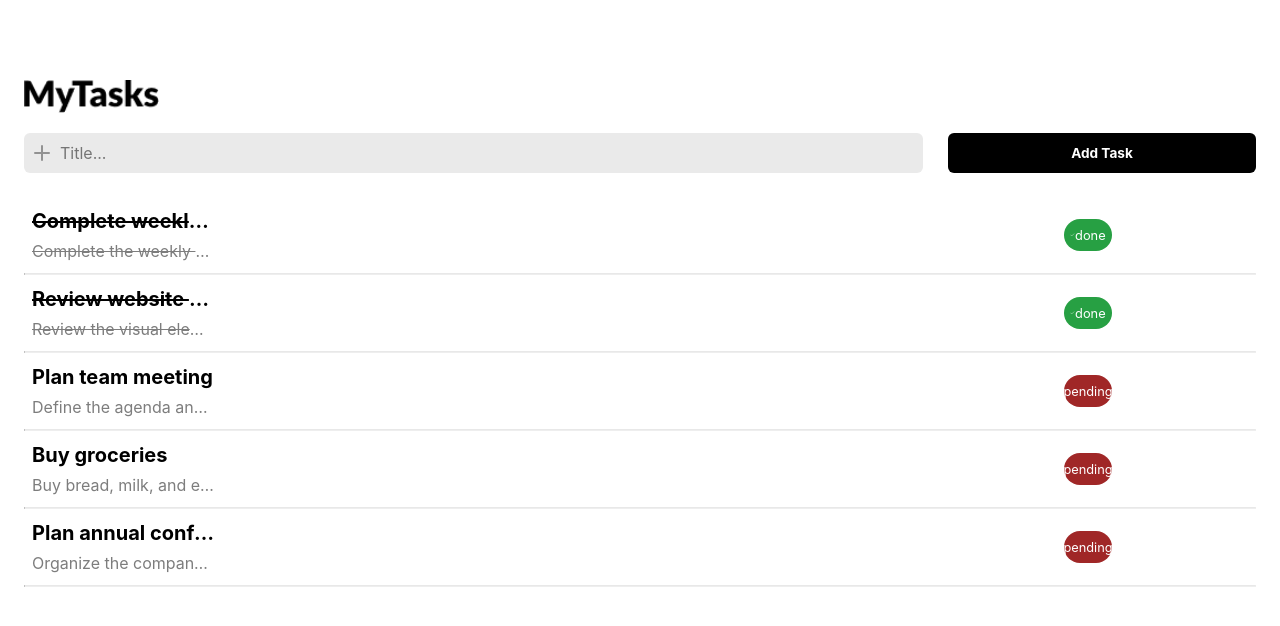
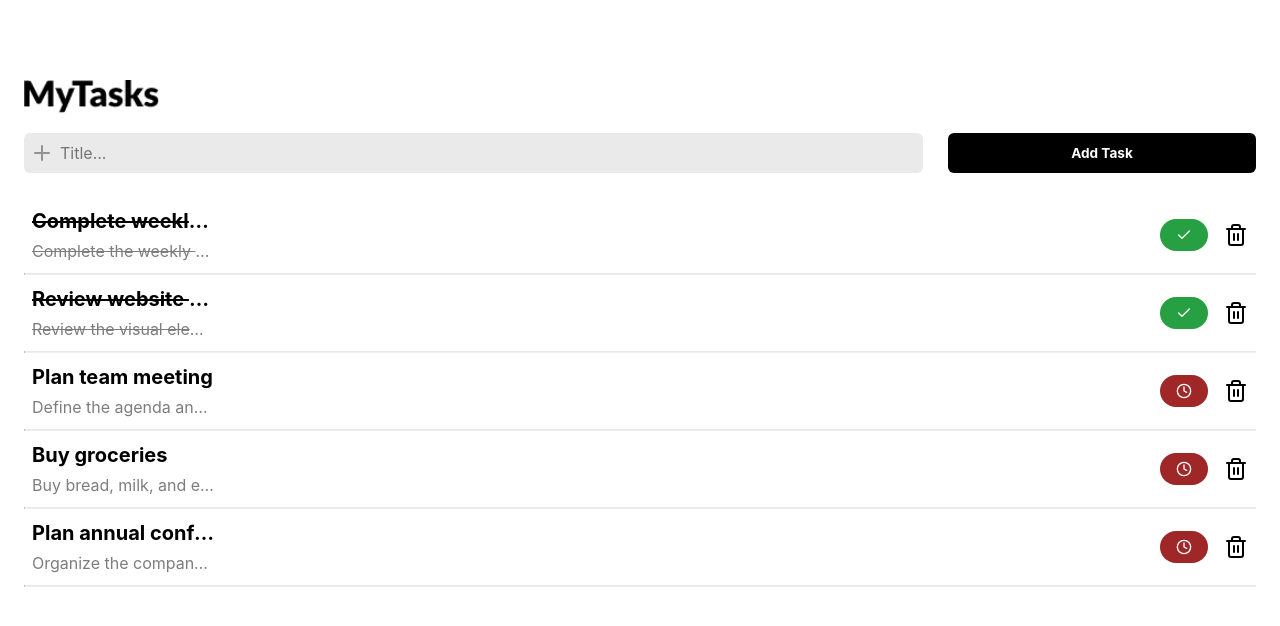
Before and after one commit to marcellacarneiro/my-tasks, a React (Create React App) app: page / in a window 1280 px wide. Shown: the top 626 px of the page. Built offline with nearby package versions, Linux system fonts and the light colour scheme.

Commit message:
feat: adds handleDeleteTask

```diff
--- a/src/components/ItemList/index.js
+++ b/src/components/ItemList/index.js
@@ -1,14 +1,14 @@
-import { X, Check } from 'lucide-react';
+import { Clock, Check, Trash2 } from 'lucide-react';
 import styles from './ItemList.module.css';
 import { useNavigate } from 'react-router-dom';
 
-function ItemList({ id, title, status, description, toggleStatus }) {
+function ItemList({ id, title, status, description, toggleStatus, deleteTask }) {
     const navigate = useNavigate();
     const handleOpenTaskDetails = () => {
-        navigate(`/task/${id}`)
-    }
+        navigate(`/task/${id}`);
+    };
     const taskIsDone = status === 'done';
-    const Icon = taskIsDone ? Check : X;
+    const StatusIcon = taskIsDone ? Check : Clock;
 
     return (
         <>
@@ -19,11 +19,14 @@ function ItemList({ id, title, status, description, toggleStatus }) {
                         {description}
                     </p>
                 </div>
-                <div>
+                <div className={styles.container}>
                     <div className={taskIsDone ? styles.done : styles.pending} onClick={toggleStatus}>
-                        <Icon style={{ width: '17px' }} />
-                        <p>{status}</p>
+                        <StatusIcon className={styles.icon} />
                     </div>
+                    <Trash2
+                        style={{ width: '24px', height: '24px' }}
+                        onClick={deleteTask}
+                    />
                 </div>
             </div>
             <hr />
--- a/src/pages/Home/index.js
+++ b/src/pages/Home/index.js
@@ -20,6 +20,10 @@ function Home({ tasks, setTasks, newTaskTitle, setNewTaskTitle }) {
             )
         );
     };
+
+    const handleDeleteTask = (id) => {
+        setTasks((prevTasks) => prevTasks.filter((task) => task.id !== id))
+    }
 
     return (
         <>
@@ -45,6 +49,7 @@ function Home({ tasks, setTasks, newTaskTitle, setNewTaskTitle }) {
                             description={task.description}
                             status={task.status}
                             toggleStatus={() => toggleTaskStatus(task.id)}
+                            deleteTask={() => handleDeleteTask(task.id)}
                         />
                     );
                 })}
```
